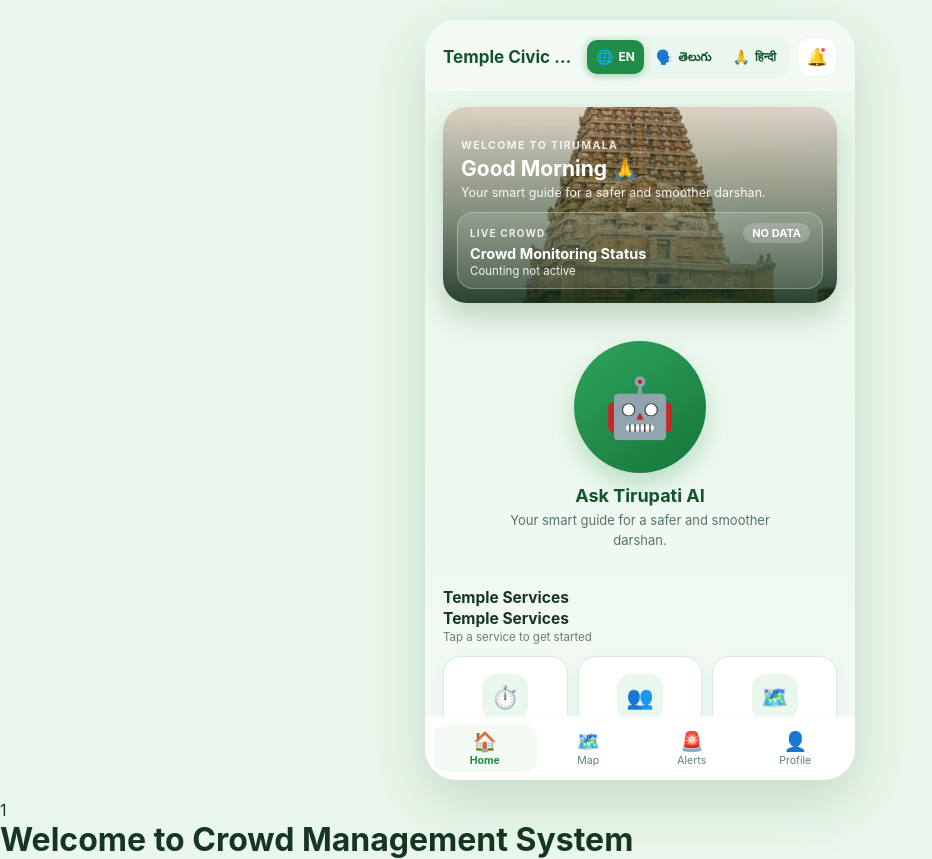
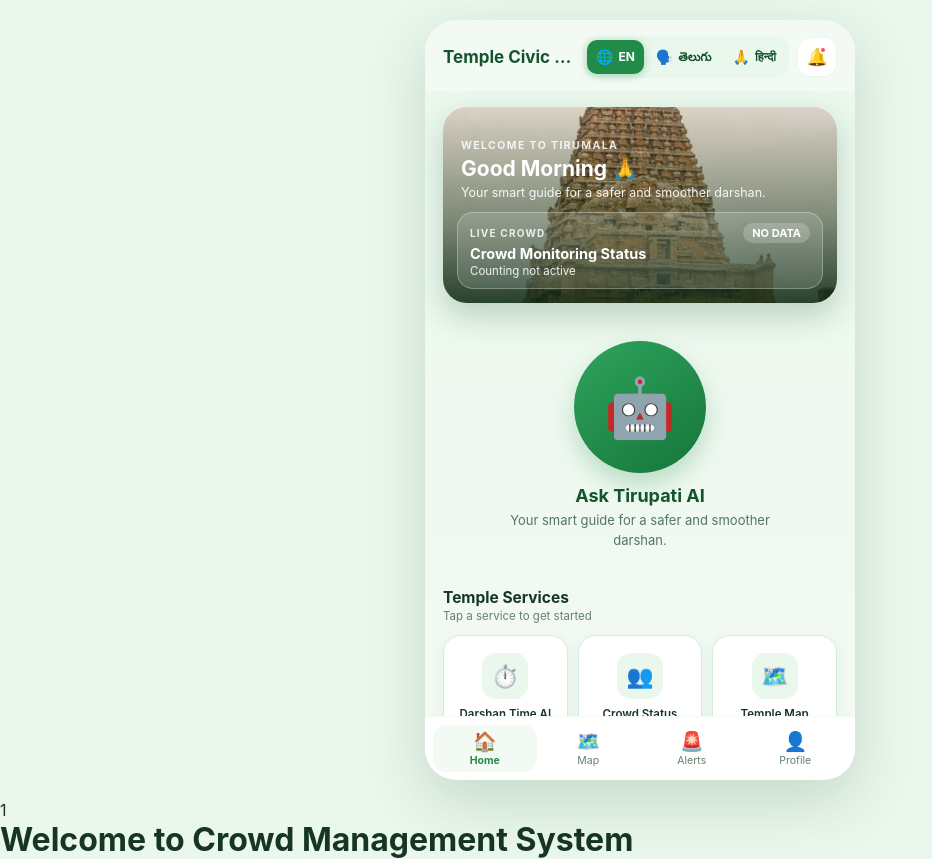
Before and after one commit to Anjali0424/Crowd-Intelligence-application, a React (Vite) app in the folder frontend/: page /user in a window 1280 px wide. Shown: the whole page, without its empty margins (0-932 px from the left). Built offline with nearby package versions, Linux system fonts and the light colour scheme; no server answers.

Commit message:
fix: temple servcies overwrite

```diff
--- a/frontend/src/pages/user/UserHome.jsx
+++ b/frontend/src/pages/user/UserHome.jsx
@@ -485,12 +485,12 @@ function UserHome() {
       <section className="dh-services">
         <div className="dh-section-head">
           <h2 className="dh-section-title">{t("home.servicesTitle")}</h2>
-          <h1
+          {/* <h1
             className="dh-section-title dh-section-title-large"
             aria-hidden="true"
           >
             {t("home.servicesTitle")}
-          </h1>
+          </h1> */}
           <span className="dh-section-sub">{t("home.servicesSub")}</span>
         </div>
 
```
